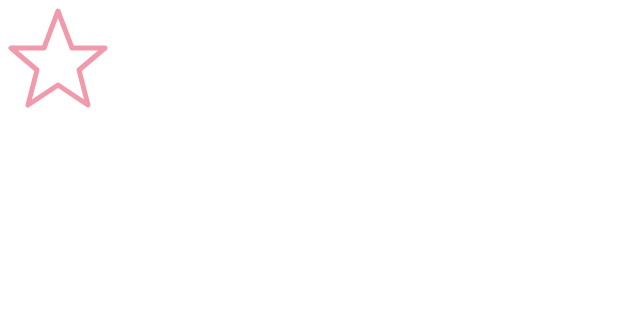
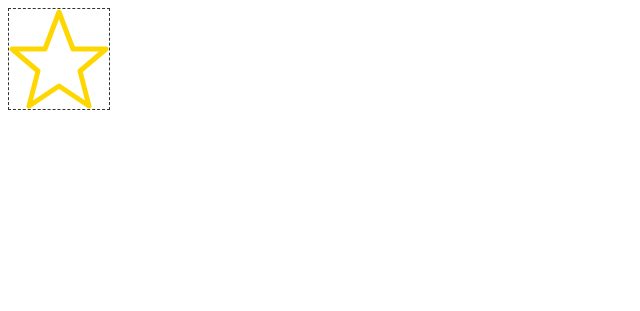
Before and after one commit to Newthrone/PracticeDay1, a plain HTML site: page index.html in a window 1280 px wide. Shown: the whole page, without its empty margins (0-640 px from the left). Drawn offline with Linux system fonts and the light colour scheme.

Commit message:
change task2

```diff
--- a/index.html
+++ b/index.html
@@ -8,25 +8,39 @@
 </head>
 <body>
     <!-- <svg width="100" height="100" viewBox="0 0 700 700" xmlns="http://www.w3.org/2000/svg"  >
-        <pattern id="pattern" width="0.2" height="0.2" viewBox="0 0 20 40">
+        <pattern id="pattern" width="0.2" height="0.2" >
             <path d="M10,0 20,20 10,40 0,20z" fill="crimson"/>
         </pattern>
         <rect  width="100%" height="100%" fill="url(#pattern)" stroke="#000"/>
     </svg> -->
-    <svg width="200" height="300" class="svg">
-      <mask class="starHover" id="mask-star" stroke="#ff35fb" stroke-width="5" stroke-linejoin="round" >
+
+
+    <svg class="svg" width="100" height="100">
+      <mask id="mask-star">
+          <use xlink:href="#star" />
+      </mask>
+      <symbol id="rect" >
+          <rect class="svgRect" y="0" width="100%" height="100%" fill="crimson" />
+      </symbol>
+      <g id="star" stroke="gold" stroke-width="5" stroke-linejoin="round" fill="white">
         <path d="M50,3 64,40 97,40 71,62 80,97 50,77 20,97 29,62 3,40 36,40z"/>
-      </mask>
-      <symbol id="rect">
-            <rect id="rect" y="0" width="100%" height="100%" fill="crimson" />
-      </symbol>
+      </g>
       <g mask="url(#mask-star)">
-        <use xlink:href="#rect"></use>
+          <use xlink:href="#rect"></use>
       </g>
-    </svg>
+  </svg>
     <style>
-      svg:hover .starHover {
-        fill: rgb(255, 250, 250);
+      .svg {
+        border: 1px dashed #333;
+      }
+
+      .svgRect {
+        transform: translate(0, -100%);
+        transition: 3s;
+      }
+
+      .svg:hover .svgRect {
+        transform: translate(0, 0);
       }
     </style>
 </body>
```
